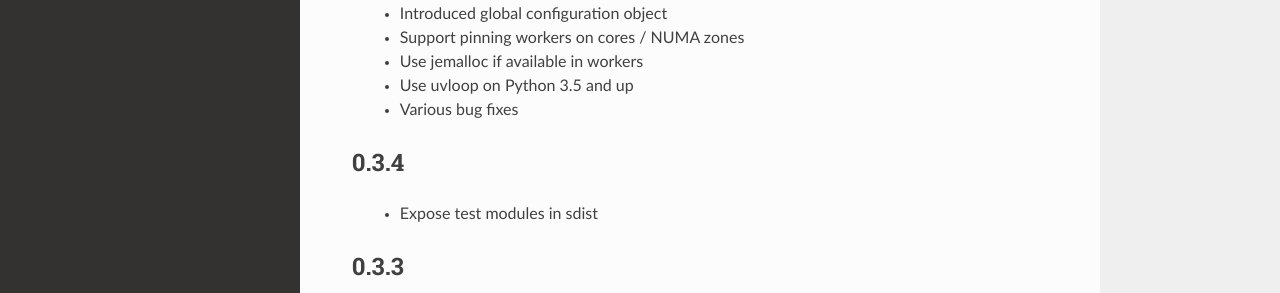
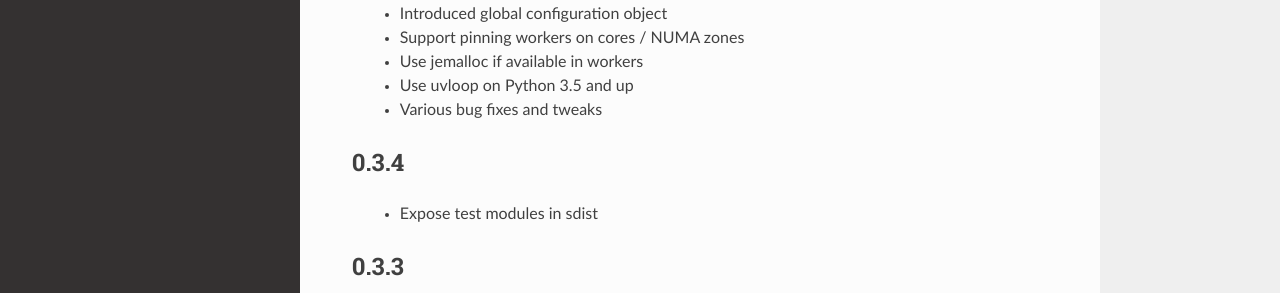
Before and after one commit to bndl/bndl, a Sphinx documentation site: the page built from docs/changelog.rst, in a window 1280 px wide and 1149 px high. Shown: the part 430-723 px from the top of the window. Built offline with Sphinx 7.4.7 and the Read the Docs theme 2.0.0, drawn with Linux system fonts in a browser that asks for light colours; pages that are not in the unit, such as notebooks, are missing from menus.

Commit message:
updated changelog

```diff
--- a/docs/changelog.rst
+++ b/docs/changelog.rst
@@ -15,7 +15,7 @@ Change log
  * Support pinning workers on cores / NUMA zones
  * Use jemalloc if available in workers
  * Use uvloop on Python 3.5 and up
- * Various bug fixes
+ * Various bug fixes and tweaks
 
 0.3.4
 -----
```
